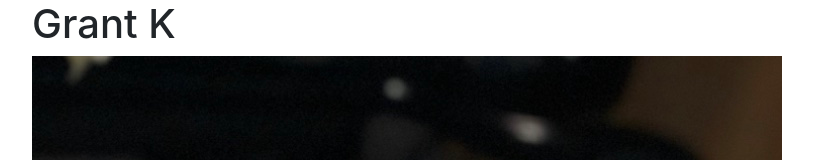
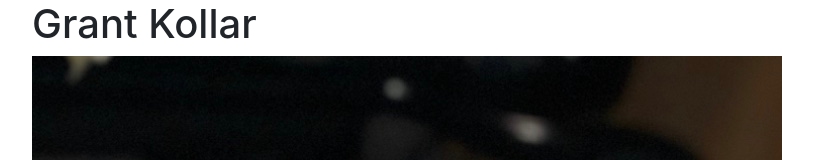
Before and after one commit to it3049c-fall22-henderson/online-portfolio-grantkollar, a website: page index.html in a window 1280 px wide. Shown: the top 160 px of the page, without its empty margins (53-866 px from the left). Drawn offline with nearby package versions, Linux system fonts and the light colour scheme.

```diff
--- a/index.html
+++ b/index.html
@@ -15,7 +15,7 @@
 <body>
   <div class="container">
     <h1>
-      Grant K
+      Grant Kollar
     </h1>
     <img id="myPicture" src="resources/images/me.jpg" />
     <!-- WORK FROM INSIDE THIS CONTAINER-->
```
